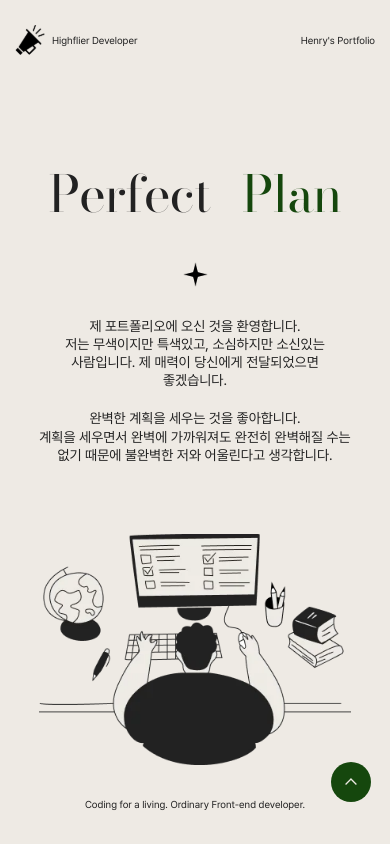
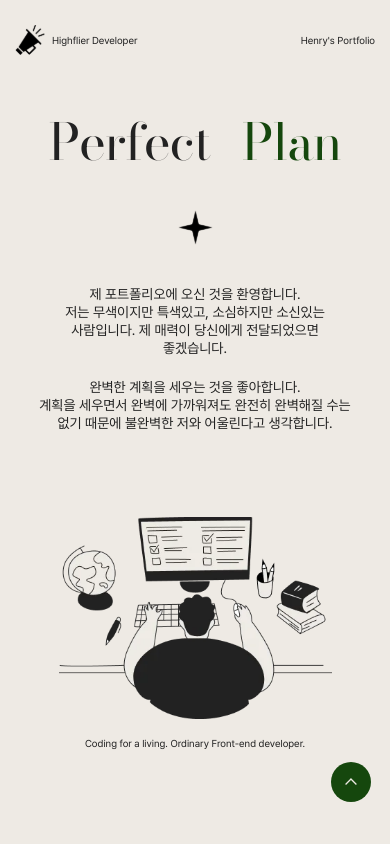
Before and after one commit to KimHyunLo/PERFAN, a React (Vite) app: page / in a window 390 px wide. Shown: the top 844 px of the page. Built offline with nearby package versions, Linux system fonts and the light colour scheme.

Commit message:
update: 반응형 수정

```diff
--- a/src/features/contact/ContactSection.tsx
+++ b/src/features/contact/ContactSection.tsx
@@ -44,15 +44,18 @@ const StyledBox = styled.div`
     transform: none;
     flex-direction: column;
     align-items: center;
-    gap: 5vh;
-    padding-bottom: 5vh;
-    margin: 0 auto;
+    gap: 10vh;
+    margin: 0 auto 5vh;
   }
 `
 
 const StyledImage = styled(LazyImage)`
   height: auto;
   width: max(300px, 20vw);
+
+  @media only screen and (max-width: 1024px) {
+    width: min(350px, 70vw);
+  }
 `
 
 interface ContactSectionProps {
--- a/src/features/main/MainContent.tsx
+++ b/src/features/main/MainContent.tsx
@@ -16,50 +16,6 @@ const MobileMain = styled.div`
   @media only screen and (max-width: 1024px) {
     display: block;
     text-align: center;
-
-    &::before {
-      content: '';
-      display: block;
-      background-image: url(/icons/star.svg);
-      background-position: center;
-      background-size: contain;
-      background-repeat: no-repeat;
-      height: 35px;
-      margin: 0 auto 50px;
-    }
-
-    .middle-text {
-      display: flex;
-      flex-direction: column;
-      align-items: center;
-      gap: 20px;
-      margin-bottom: 100px;
-
-      p {
-        max-width: 420px;
-        width: 80vw;
-        text-align: center;
-        word-break: keep-all;
-      }
-    }
-
-    .avatar {
-      max-width: 350px;
-      height: auto;
-      width: 80vw;
-      margin-bottom: 3rem;
-    }
-  }
-
-  @media only screen and (max-width: 640px) {
-    &::before {
-      height: 25px;
-      margin: 0 auto 3rem;
-    }
-
-    .middle-text {
-      margin-bottom: 70px;
-    }
   }
 `
 
@@ -73,17 +29,12 @@ const PcMain = styled.div`
   justify-content: space-between;
   align-items: center;
 
-  .avatar {
-    width: max(300px, 20vw);
-    height: auto;
-  }
-
   @media only screen and (max-width: 1024px) {
     display: none;
   }
 `
 
-const StyledParagraph = styled.p`
+const StyledParagraphBox = styled.div`
   max-width: max(250px, 18vw);
   text-align: center;
   word-break: keep-all;
@@ -96,7 +47,31 @@ const StyledParagraph = styled.p`
     background-size: contain;
     background-repeat: no-repeat;
     height: 35px;
+    width: 35px;
     margin: 0 auto 20px;
+  }
+
+  @media only screen and (max-width: 1024px) {
+    display: flex;
+    flex-direction: column;
+    align-items: center;
+    gap: 20px;
+    margin: 0 auto 10vh;
+
+    p {
+      width: min(450px, 80vw);
+      text-align: center;
+      word-break: keep-all;
+    }
+  }
+`
+
+const StyledAvatarImage = styled(LazyImage)`
+  height: auto;
+  width: max(300px, 20vw);
+
+  @media only screen and (max-width: 1024px) {
+    width: min(350px, 70vw);
   }
 `
 
@@ -104,7 +79,7 @@ function MainContent() {
   return (
     <StyledMainContent>
       <MobileMain>
-        <div className="middle-text">
+        <StyledParagraphBox>
           <p>
             제 포트폴리오에 오신 것을 환영합니다.
             <br />
@@ -117,23 +92,27 @@ function MainContent() {
             계획을 세우면서 완벽에 가까워져도 완전히 완벽해질 수는 없기 때문에 불완벽한 저와
             어울린다고 생각합니다.
           </p>
-        </div>
-        <LazyImage src="avatar.png" alt="avatar" className="avatar" />
+        </StyledParagraphBox>
+        <StyledAvatarImage src="avatar.png" alt="avatar" />
       </MobileMain>
       <PcMain>
-        <StyledParagraph>
+        <StyledParagraphBox>
+          <p>
             제 포트폴리오에 오신 것을 환영합니다.
             <br />
-          저는 무색이지만 특색있고, 소심하지만 소신있는 사람입니다. 제 매력이 당신에게 전달되었으면
-          좋겠습니다.
-        </StyledParagraph>
-        <LazyImage src="avatar.png" alt="avatar" className="avatar" />
-        <StyledParagraph>
+            저는 무색이지만 특색있고, 소심하지만 소신있는 사람입니다. 제 매력이 당신에게
+            전달되었으면 좋겠습니다.
+          </p>
+        </StyledParagraphBox>
+        <StyledAvatarImage src="avatar.png" alt="avatar" />
+        <StyledParagraphBox>
+          <p>
             완벽한 계획을 세우는 것을 좋아합니다.
             <br />
             계획을 세우면서 완벽에 가까워져도 완전히 완벽해질 수는 없다는 점이 불완벽한 저와
             어울린다고 생각합니다.
-        </StyledParagraph>
+          </p>
+        </StyledParagraphBox>
       </PcMain>
     </StyledMainContent>
   )
--- a/src/features/main/MainFooter.tsx
+++ b/src/features/main/MainFooter.tsx
@@ -10,6 +10,7 @@ const StyledFooter = styled.footer`
     position: relative;
     bottom: auto;
     left: auto;
+    margin-top: 15px;
   }
 `
 
--- a/src/features/main/MainSection.tsx
+++ b/src/features/main/MainSection.tsx
@@ -9,6 +9,7 @@ const StyledSection = styled.section`
 
   @media only screen and (max-width: 1024px) {
     height: auto;
+    margin-top: min(20vh, 30vw);
   }
 `
 
@@ -24,7 +25,6 @@ const StyledTitleBox = styled.div`
     top: auto;
     left: auto;
     transform: none;
-    margin-top: 20vh;
   }
 `
 
```
Lines whose indentation alone changed are shown as unchanged.
